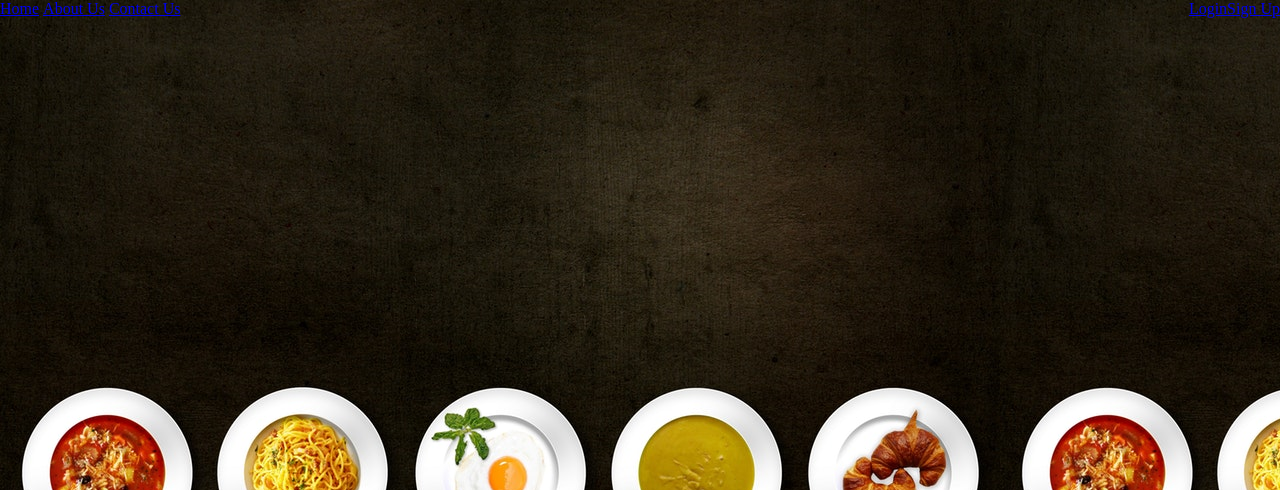
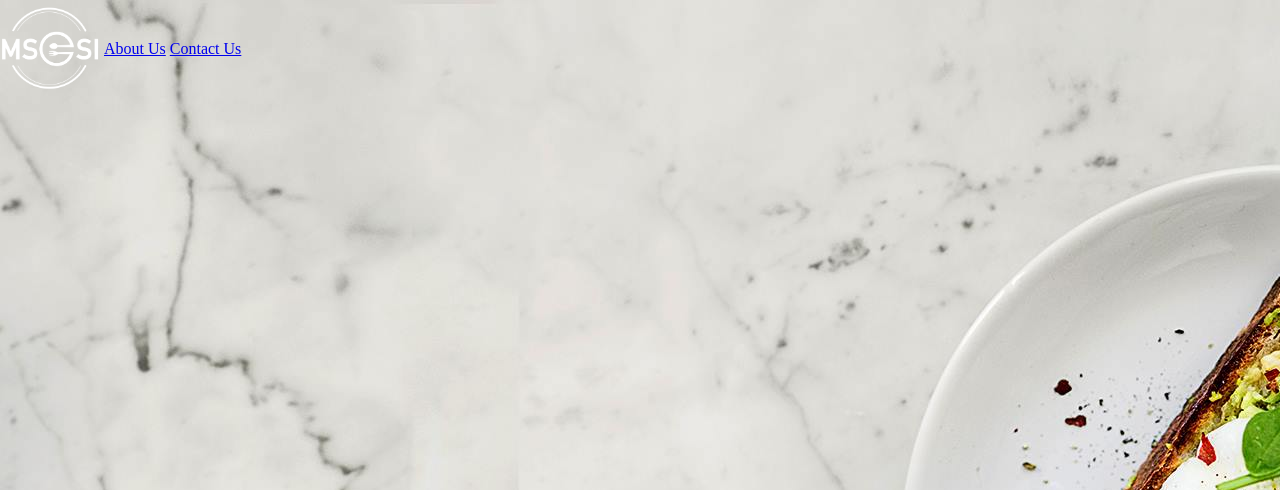
Before and after one commit to ManuBoca92/Msosi, a Python web app: template Msosi/templates/home/new_home.html in a window 1280 px wide. Shown: the top 490 px of the page. Run offline with Jinja, Linux system fonts and the light colour scheme; the template is opened without the code that fills it, so the values that code supplies are empty.

Commit message:
add new images and also restructured files

```diff
--- a/Msosi/home/controllers/home.py
+++ b/Msosi/home/controllers.py
@@ -17,10 +17,9 @@ login_manager.login_view = 'login'
 def load_user(user_id):
     return UserRegistration.objects(pk=user_id).first()
 
-@home.route('')
-def index():
+@home.route('/')
+def home_page():
     return render_template('home/new_home.html')
-
 
 @home.route('/register', methods=['GET','POST'])
 def registration_page():
--- a/Msosi/static/nav_style.css
+++ b/Msosi/static/nav_style.css
@@ -1,6 +1,13 @@
 html{
-    background-image: url("cook-food-kitchen-eat-54455.jpeg");
+    background-image: url("img/msosi_background.jpg");
+    background-size: 1920px auto;
     font-family: Baskerville;
+    left: 0px;
+    top: 0px;
+    width: 100%;
+    height: 250px;
+    display: block;
+    overflow: hidden;
 }
 
 body{
@@ -9,14 +16,27 @@ body{
 
 li{
     display: inline;
+    text-align: center;
+    margin: 0 auto;
 }
 
 ul{
     list-style-type: none;
     margin: 0;
     padding: 0;
+    display: inline;
+    list-style: none;
 }
 
 .nav-right{
     float: right;
 }
+
+li:hover {
+  background: #fff;
+}
+
+#logo {
+  height: 100px;
+  vertical-align: middle;
+}
--- a/Msosi/templates/home/new_layout.html
+++ b/Msosi/templates/home/new_layout.html
@@ -1,8 +1,11 @@
 <!DOCTYPE html>
 <html lang="en">
 <head>
-    <meta charset="UTF-8">
+    <meta name="viewport" content="width=device-width, initial-scale=1">
     <title>Msosi</title>
+    <link rel="stylesheet" href="{{ url_for('static', filename='nav_style.css') }}" type="text/css">
+    <link rel="shortcut icon" href="{{ url_for('static', filename='favicon/favicon.ico') }}">
+    <link rel="icon" type="image/gif" href="{{ url_for('static', filename='favicon/animated_favicon1.gif') }}">
 
 {% include 'includes/_new_nav.html' %}
     {% block body %} {% endblock %}
--- a/Msosi/templates/includes/_new_nav.html
+++ b/Msosi/templates/includes/_new_nav.html
@@ -1,23 +1,15 @@
 {% block body%}
-<html lang="en">
-<head>
-    <meta charset="UTF-8">
-    <meta name="viewport" content="width=device-width, initial-scale=1">
-    <link rel="stylesheet" href="{{ url_for('static', filename='nav_style.css') }}" type="text/css">
-    <link rel="shortcut icon" href="favicon/favicon.ico">
-    <link rel="icon" type="image/gif" href="favicon/animated_favicon1.gif.gif">
-    <title>Msosi</title>
-</head>
+<html lang="en" xmlns="http://www.w3.org/1999/html">
 <body>
-    <nav>
+
+            <a href="/"><img id="logo" src="{{url_for('static', filename='img/msosi_logo.png')}}"></a>
+            <!--<li><a href="/"> Home</a></li>-->
         <ul>
-            <li><a href="/home"> Home</a></li>
-            <li><a href="/home"> About Us</a></li>
-            <li><a href="/home"> Contact Us</a></li>
-            <li><a class="nav-right" href="{{ url_for('home.registration_page') }}"> Sign Up</a></li>
-            <li><a class="nav-right" href="{{ url_for('home.login') }}"> Login</a></li>
+            <li><a href="/"> About Us</a></li>
+            <li><a href="/"> Contact Us</a></li>
+            <!--<li><a class="nav-right" href="{{ url_for('home.registration_page') }}"> Sign Up</a></li>-->
+            <!--<li><a class="nav-right" href="{{ url_for('home.login') }}"> Login</a></li>-->
         </ul>
-    </nav>
 
 </body>
 </html>
--- a/run.py
+++ b/run.py
@@ -1,5 +1,4 @@
 from Msosi import app
 
 
-if __name__=='__main__':
-    app.run()
+app.run()
```
Also changed, not shown: Msosi/__init__.py (+3 -4 lines), Msosi/home/controllers/__init__.py (deleted), Msosi/static/img/cook-food-kitchen-eat-54455.jpeg (renamed from Msosi/static/cook-food-kitchen-eat-54455.jpeg), Msosi/static/img/foodies.jpg (added), Msosi/static/img/msosi.jpg (added), Msosi/static/img/msosi_background.jpg (added), Msosi/static/img/msosi_logo.png (added), Msosi/static/img/msosi_opt.jpg (added), Msosi/static/img/web.png (added).
